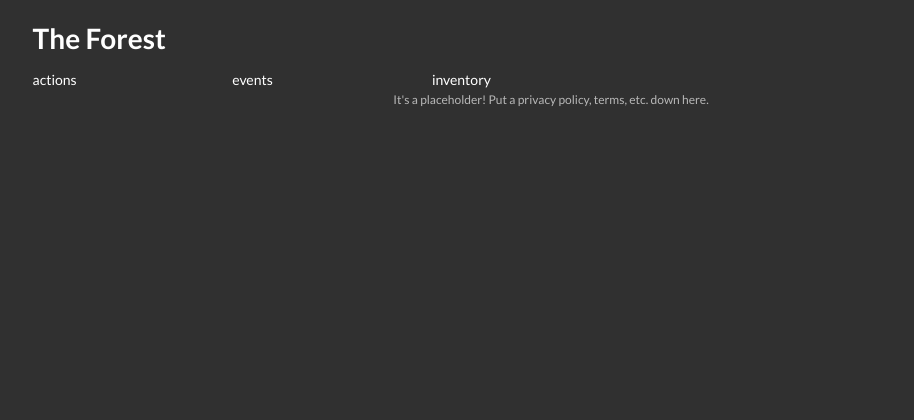
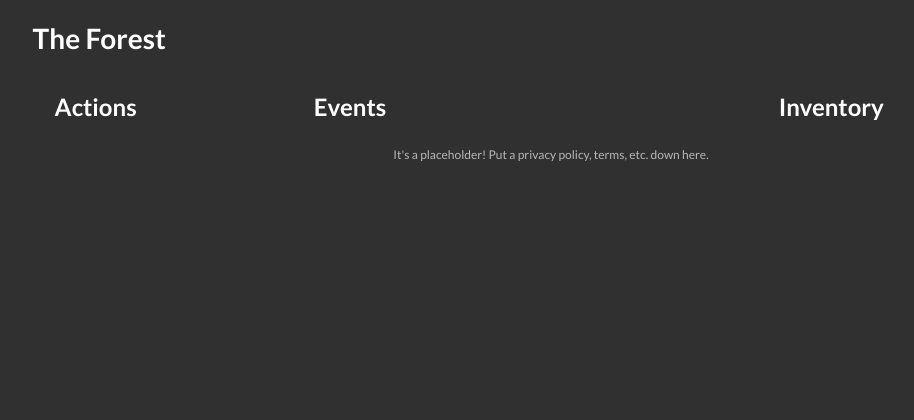
Before and after one commit to wadefletch/TheForest, a Flask app: template app/templates/index.html in a window 1280 px wide. Shown: the top 420 px of the page, without its empty margins (89-1003 px from the left). Run offline with Flask 2, Linux system fonts and the light colour scheme; the template is opened without the code that fills it, so the values that code supplies are empty; some libraries are stand-ins or nearby versions.

Commit message:
did all the things

```diff
--- a/app/__init__.py
+++ b/app/__init__.py
@@ -1,11 +1,11 @@
 from flask import Flask
-from flask.ext.sqlalchemy import SQLAlchemy
+from flask.ext.mongoalchemy import MongoAlchemy
 from flask_compress import Compress
 
 from config import config
 
 compress = Compress()
-db = SQLAlchemy()
+db = MongoAlchemy()
 
 
 def create_app(config_name):
--- a/app/static/base.css
+++ b/app/static/base.css
@@ -14,13 +14,24 @@ footer {
     padding-bottom: 10px;
 }
 
-#site-header {
-    text-align: center;
-    font-size: 60px;
+#actions, #events, #inventory {
+    /*border: 3px solid white;*/
     padding: 20px;
-    font-family: 'Open Sans', sans-serif;
+    text-align: left;
 }
 
-#center-align {
-    text-align: center;
+#actions {
+    width: 25%;
 }
+
+#events {
+    width: 45%;
+}
+
+#inventory {
+    width: 30%;
+}
+
+#main-table {
+    width: 100%;
+}
--- a/app/templates/index.html
+++ b/app/templates/index.html
@@ -3,15 +3,17 @@
 {% block title %}Home{% endblock %}
 
 {% block content %}
-<div class="ui grid">
-    <div id="actions" class="three wide column">
-        actions
-    </div>
-    <div id="events" class="three wide column">
-        events
-    </div>
-    <div id="inventory" class="three wide column">
-        inventory
-    </div>
-</div>
+<table id="main-table">
+    <tr>
+        <th id="actions">
+            <h2>Actions</h2>
+        </th>
+        <th id="events">
+            <h2>Events</h2>
+        </th>
+        <th id="inventory">
+            <h2>Inventory</h2>
+        </th>
+    </tr>
+</table>
 {% endblock %}
--- a/manage.py
+++ b/manage.py
@@ -3,7 +3,7 @@ import os
 
 from flask.ext.script import Manager, Shell
 
-from app import create_app, db
+from app import create_app
 
 app = create_app(os.environ.get('FLASK_CONFIG') or 'default')
 manager = Manager(app)
--- a/requirements.txt
+++ b/requirements.txt
@@ -1,12 +1,13 @@
 Flask==0.10.1
 Flask-Compress==1.3.0
+Flask-MongoAlchemy==0.7.2
 Flask-Script==2.0.5
-Flask-SQLAlchemy==2.1
 Flask-WTF==0.12
 itsdangerous==0.24
 Jinja2==2.8
 MarkupSafe==0.23
-SQLAlchemy==1.0.11
+MongoAlchemy==0.19
+pymongo==2.8.1
 Werkzeug==0.11.3
 wheel==0.24.0
 WTForms==2.1
```
Also changed, not shown: app/main/views.py (+18 -12 lines), app/models.py (+21 -0 lines), config.py (+3 -7 lines).
